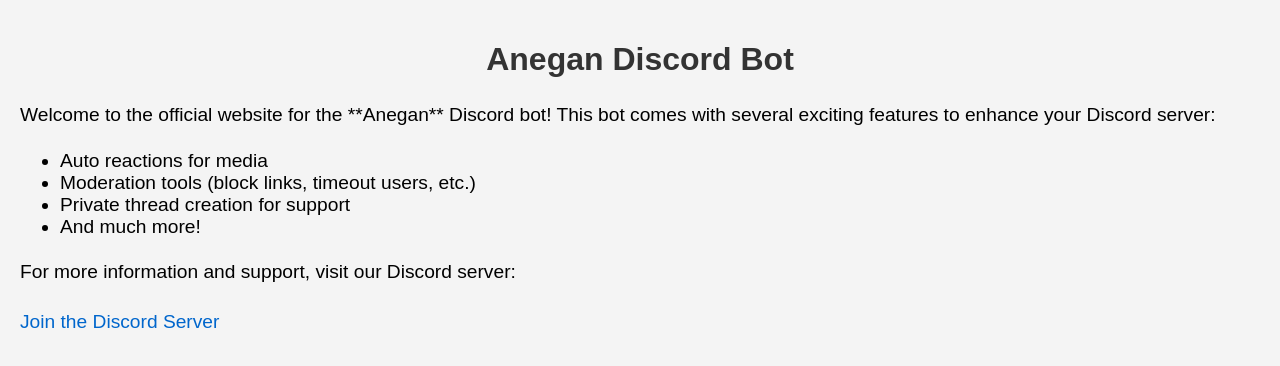
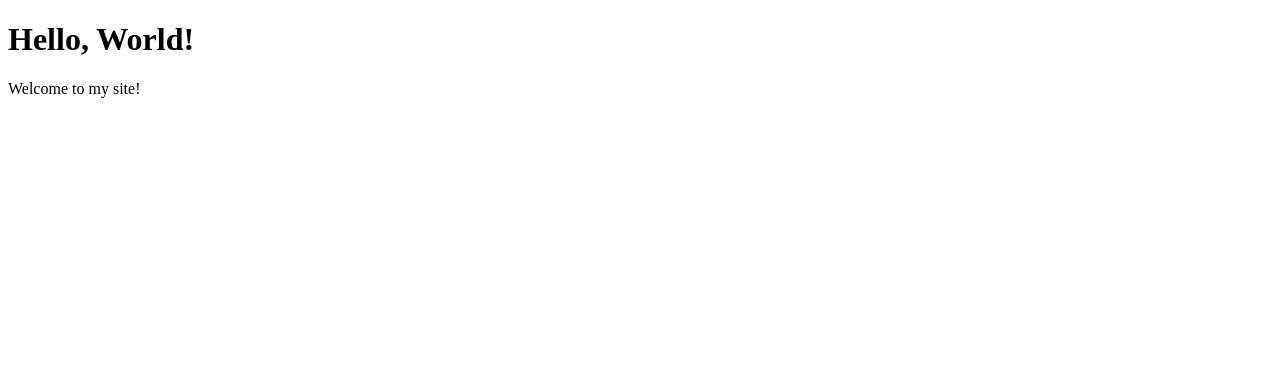
Before and after one commit to Anegan-bot/discord-bot, a plain HTML site: page index.html in a window 1280 px wide. Drawn offline with Linux system fonts and the light colour scheme.

Commit message:
Update index.html

```diff
--- a/index.html
+++ b/index.html
@@ -3,44 +3,10 @@
 <head>
     <meta charset="UTF-8">
     <meta name="viewport" content="width=device-width, initial-scale=1.0">
-    <title>Anegan Discord Bot</title>
-    <style>
-        body {
-            font-family: Arial, sans-serif;
-            background-color: #f4f4f4;
-            margin: 0;
-            padding: 20px;
-        }
-        h1 {
-            color: #333;
-            text-align: center;
-        }
-        p {
-            font-size: 1.2em;
-            line-height: 1.6;
-        }
-        ul {
-            font-size: 1.2em;
-        }
-        a {
-            color: #0066cc;
-            text-decoration: none;
-        }
-        a:hover {
-            text-decoration: underline;
-        }
-    </style>
+    <title>Anegan Bot</title>
 </head>
 <body>
-    <h1>Anegan Discord Bot</h1>
-    <p>Welcome to the official website for the **Anegan** Discord bot! This bot comes with several exciting features to enhance your Discord server:</p>
-    <ul>
-        <li>Auto reactions for media</li>
-        <li>Moderation tools (block links, timeout users, etc.)</li>
-        <li>Private thread creation for support</li>
-        <li>And much more!</li>
-    </ul>
-    <p>For more information and support, visit our Discord server:</p>
-    <p><a href="https://discord.gg/your-link-here" target="_blank">Join the Discord Server</a></p>
+    <h1>Hello, World!</h1>
+    <p>Welcome to my site!</p>
 </body>
 </html>
```
